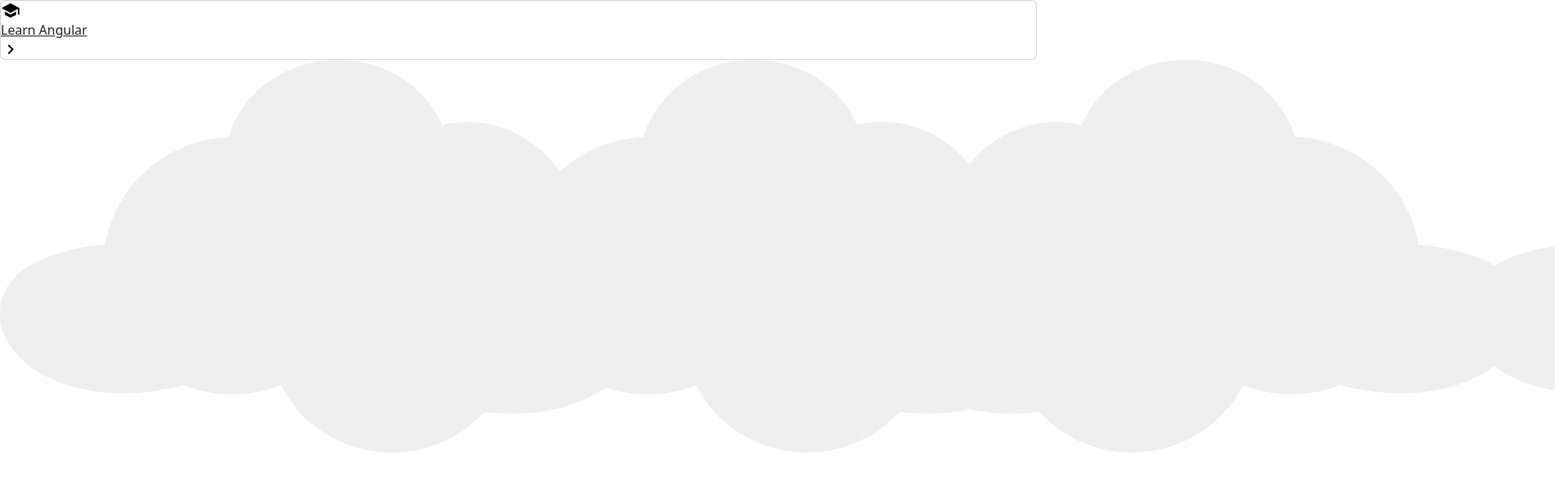
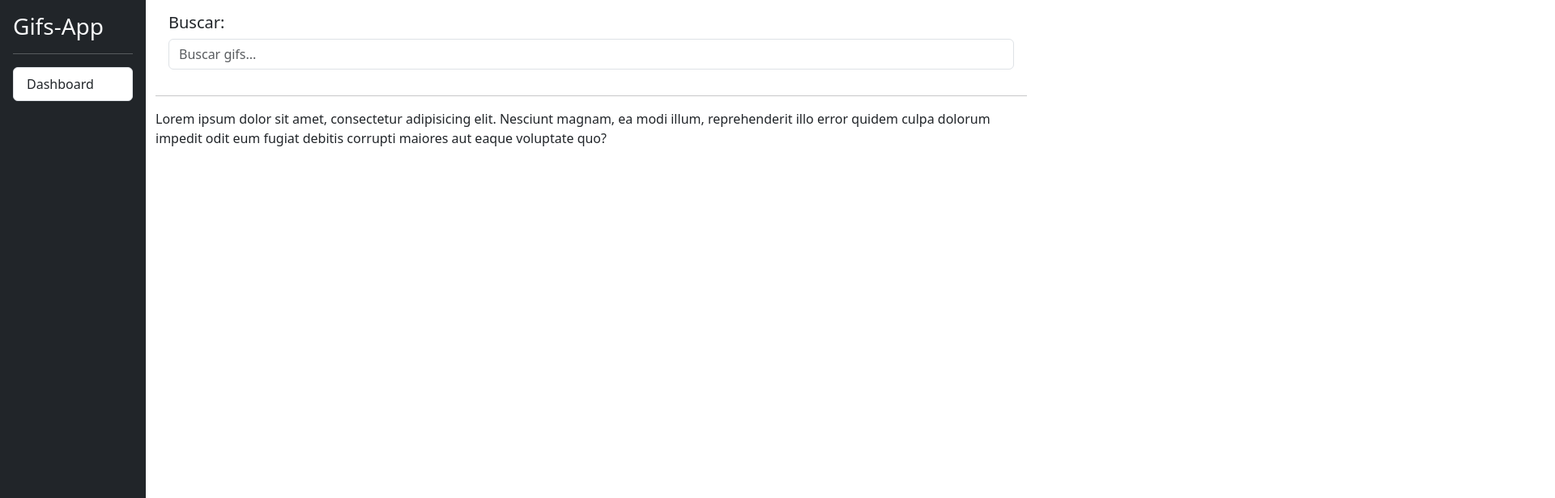
Before and after one commit to GustavoSepul/gifsApp, an Angular app: page / in a window 1280 px wide. Shown: the top 616 px of the page at 81% size, 1920 px wide, since content can reach past the window. Built offline with nearby package versions, Linux system fonts and the light colour scheme.

Commit message:
diseño inicial aplicacion
diseño inicial de la aplicacion usando bootstrap

```diff
--- a/src/app/app.component.html
+++ b/src/app/app.component.html
@@ -1,28 +1,40 @@
-<style>
+<div class="d-flex">
+
+  <!-- Sidebar -->
+
+  <div class="bg-dark border-right p-3" id="sidebar">
+    <h3 class="text-light">
+      Gifs-App
+    </h3>
+
+    <hr class="text-light">
+    <div class="list-group list-reset">
+      <a href="#"
+         class="list-group-item list-group-item-action">
+        Dashboard
+      </a>
+
+    </div>
+
+  </div>
+  <!-- End Sidebar -->
 
 
+  <div class="container">
+    <div class="row p-3">
+      <div class="col">
+        <h5>Buscar:</h5>
+        <input type="text" class="form-control" placeholder="Buscar gifs...">
+      </div>
+    </div>
 
+    <hr />
+    <div class="rom">
+      <div class="col">
+        Lorem ipsum dolor sit amet, consectetur adipisicing elit. Nesciunt magnam, ea modi illum, reprehenderit illo error quidem culpa dolorum impedit odit eum fugiat debitis corrupti maiores aut eaque voluptate quo?
+      </div>
+    </div>
 
-  .card-container .card:not(.highlight-card):hover {
-    transform: translateY(-3px);
-    box-shadow: 0 4px 17px rgba(0, 0, 0, 0.35);
-  }
-
-
-
-
-
-</style>
-
-
-  <div class="card-container">
-    <a class="card" target="_blank" rel="noopener" href="https://angular.io/tutorial">
-      <svg class="material-icons" xmlns="http://www.w3.org/2000/svg" width="24" height="24" viewBox="0 0 24 24"><path d="M5 13.18v4L12 21l7-3.82v-4L12 17l-7-3.82zM12 3L1 9l11 6 9-4.91V17h2V9L12 3z"/></svg>
-      <span>Learn Angular</span>
-      <svg class="material-icons" xmlns="http://www.w3.org/2000/svg" width="24" height="24" viewBox="0 0 24 24"><path d="M10 6L8.59 7.41 13.17 12l-4.58 4.59L10 18l6-6z"/></svg>    </a>
   </div>
 
-  <svg id="clouds" xmlns="http://www.w3.org/2000/svg" width="2611.084" height="485.677" viewBox="0 0 2611.084 485.677">
-    <title>Gray Clouds Background</title>
-    <path id="Path_39" data-name="Path 39" d="M2379.709,863.793c10-93-77-171-168-149-52-114-225-105-264,15-75,3-140,59-152,133-30,2.83-66.725,9.829-93.5,26.25-26.771-16.421-63.5-23.42-93.5-26.25-12-74-77-130-152-133-39-120-212-129-264-15-54.084-13.075-106.753,9.173-138.488,48.9-31.734-39.726-84.4-61.974-138.487-48.9-52-114-225-105-264,15a162.027,162.027,0,0,0-103.147,43.044c-30.633-45.365-87.1-72.091-145.206-58.044-52-114-225-105-264,15-75,3-140,59-152,133-53,5-127,23-130,83-2,42,35,72,70,86,49,20,106,18,157,5a165.625,165.625,0,0,0,120,0c47,94,178,113,251,33,61.112,8.015,113.854-5.72,150.492-29.764a165.62,165.62,0,0,0,110.861-3.236c47,94,178,113,251,33,31.385,4.116,60.563,2.495,86.487-3.311,25.924,5.806,55.1,7.427,86.488,3.311,73,80,204,61,251-33a165.625,165.625,0,0,0,120,0c51,13,108,15,157-5a147.188,147.188,0,0,0,33.5-18.694,147.217,147.217,0,0,0,33.5,18.694c49,20,106,18,157,5a165.625,165.625,0,0,0,120,0c47,94,178,113,251,33C2446.709,1093.793,2554.709,922.793,2379.709,863.793Z" transform="translate(142.69 -634.312)" fill="#eee"/>
-  </svg>
+</div>
--- a/src/styles.css
+++ b/src/styles.css
@@ -1 +1,9 @@
-/* You can add global styles to this file, and also import other style files */
+html, body {
+  height: 100%;
+}
+
+#sidebar {
+  height: 100%;
+  min-height: 100vh;
+  min-width: 180px;
+}
```
